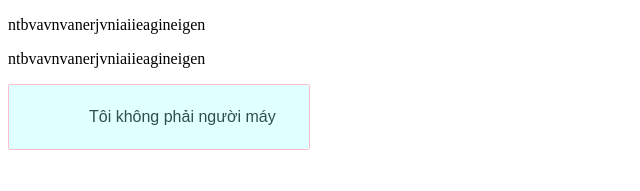
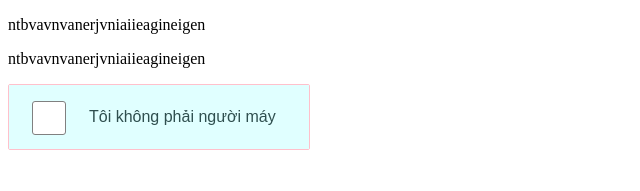
Before and after one commit to khiemledev/vCaptcha-FE, a Svelte app: page / in a window 1280 px wide. Shown: the top 191 px of the page, without its empty margins (0-640 px from the left). Built offline with nearby package versions, Linux system fonts and the light colour scheme; no server answers.

Commit message:
Refactor and disable image default drag behavior

```diff
--- a/src/components/ChallengeModal/ChallengeModalContent.svelte
+++ b/src/components/ChallengeModal/ChallengeModalContent.svelte
@@ -1,12 +1,14 @@
 <script lang="ts">
 
     import ChallengeModalImagesRow from "./ChallengeModalImagesRow.svelte";
+
+    export let isHidden = false;
 
     let rowCount = 4, colCount = 4;
 
 </script>
 
-<div id="vcaptcha-content-container">
+<div id="vcaptcha-content-container" style="visibility: {isHidden ? "hidden" : "visible"};">
     <div>
         {#each {length: rowCount} as _, i}
         <ChallengeModalImagesRow rowIndex={i} {colCount}/>
--- a/src/components/ChallengeModal/ChallengeModalImage.svelte
+++ b/src/components/ChallengeModal/ChallengeModalImage.svelte
@@ -1,5 +1,6 @@
 <script lang="ts">
-    import { imageData, imageCount, imagesSelectStatus } from '../../store';
+    import { prevent_default } from 'svelte/internal';
+import { imageData, imageCount, imagesSelectStatus } from '../../store';
 
     export let rowIndex = 0;
     export let rowCount = 4;
@@ -34,6 +35,7 @@
     {/if}
     <img class="vcaptcha-image"
         src="{$imageData}"
+        draggable="false"
         alt={`image-${rowIndex}-${colIndex}`}
         style="position: relative; top: { 150 - rowIndex * 100}%; left: { -colIndex * 100}%;"
     />
@@ -45,7 +47,12 @@
         align-items: center;
         margin: 1px;
         overflow: hidden;
-        /* transition: width 0.5s, height 0.5s, border 0.5s; */
+        -webkit-touch-callout: none;
+        -webkit-user-select: none;
+        -khtml-user-select: none;
+        -moz-user-select: none;
+        -ms-user-select: none;
+        user-select: none;
     }
 
     .vcaptcha-check-circle {
--- a/src/store.ts
+++ b/src/store.ts
@@ -1,5 +1,5 @@
 import { writable } from 'svelte/store'
-import ChallengeStatus from "./commons/enums/challengeStatus.ts"
+import ChallengeStatus from "./commons/enums/challengeStatus"
 
 export const sessionId = writable("")
 export const imageCount = writable(0)
--- a/src/views/ChallengeModal.svelte
+++ b/src/views/ChallengeModal.svelte
@@ -1,7 +1,7 @@
 <script lang="ts">
 	import { createEventDispatcher } from 'svelte';
 	import { fade } from 'svelte/transition';
-    import ChallengeStatus from "../commons/enums/challengeStatus.ts"
+    import ChallengeStatus from "../commons/enums/challengeStatus"
     import services from "../services";
     import ChallengeModalContent from "../components/ChallengeModal/ChallengeModalContent.svelte";
     import {status, challengeAnchor, imagesSelectStatus, imageCount} from "../store"
@@ -47,7 +47,7 @@
             </p>
         </div>
     </div>
-    <ChallengeModalContent/>
+    <ChallengeModalContent isHidden={$status === ChallengeStatus.Loading}/>
     <div id="vcaptcha-footer" class="py-2 px-2">
         <!-- RELOAD BUTTON -->
         <div id="vcaptcha-footer-reload-button" on:click={handleReload}>
--- a/src/views/OuterDisplayBox.svelte
+++ b/src/views/OuterDisplayBox.svelte
@@ -1,6 +1,6 @@
 <script lang="ts">
 	import { createEventDispatcher } from 'svelte';
-    import ChallengeStatus from "../commons/enums/challengeStatus.ts"
+    import ChallengeStatus from "../commons/enums/challengeStatus"
     import LoadingAnimation from "../components/commons/LoadingAnimation.svelte"
 	import { fade } from 'svelte/transition';
     import { imageData, status, challengeAnchor } from '../store';
@@ -18,15 +18,11 @@
 
 <div id="vcaptcha-front-container">
     <span id="vcaptcha-front-checkbox" class="mx-2" bind:offsetHeight={$challengeAnchor.top} bind:offsetWidth={$challengeAnchor.left}>
-        {#if [ChallengeStatus.Loaded, ChallengeStatus.LastChallenge, ChallengeStatus.Failed].includes($status)}
-        <div id="vcaptcha-front-checkbox-empty" on:click|stopPropagation={handleShowChallenge} transition:fade/>
-        {/if}
         {#if $status === ChallengeStatus.Loading}
         <div class="mx-2">
             <LoadingAnimation/>
         </div>
-        {/if}
-        {#if $status === ChallengeStatus.Succeed}
+        {:else if $status === ChallengeStatus.Succeed}
         <div
             id="vcaptcha-front-checkbox-succeed"
             style="margin-left: 24px;"
@@ -38,6 +34,8 @@
                 />
             </svg>
         </div>
+        {:else}
+        <div id="vcaptcha-front-checkbox-empty" on:click|stopPropagation={handleShowChallenge} transition:fade/>
         {/if}
     </span>
     <span>Tôi không phải người máy</span>
```
